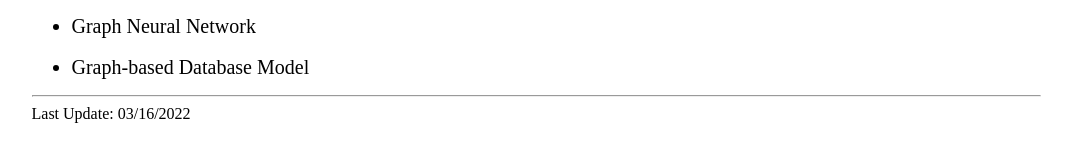
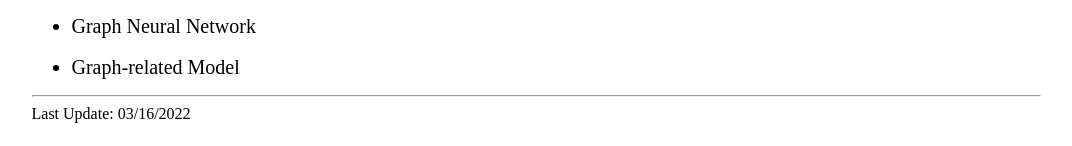
Before and after one commit to jiyangbai/jiyangbai.github.io, a plain HTML site: page index.html in a window 1280 px wide. Shown: the part 656-802 px from the top of the page, without its empty margins (104-1176 px from the left). Drawn offline with Linux system fonts and the light colour scheme.

Commit message:
Update index.html

```diff
--- a/index.html
+++ b/index.html
@@ -59,7 +59,7 @@
         <ul>
           <li style="font-size: 20px;">Graph Mining</li><br>
           <li style="font-size: 20px;">Graph Neural Network</li><br>
-          <li style="font-size: 20px;">Graph-based Database Model</li>
+          <li style="font-size: 20px;">Graph-related Model</li>
         </ul>
 
 
```
